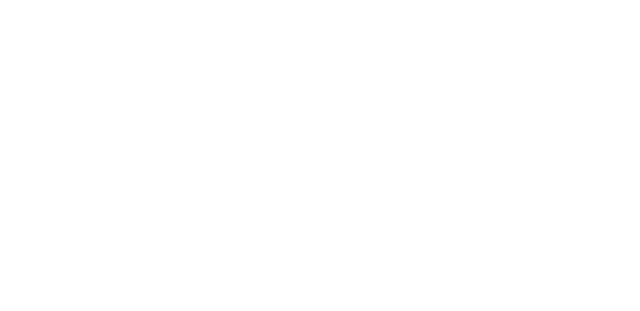
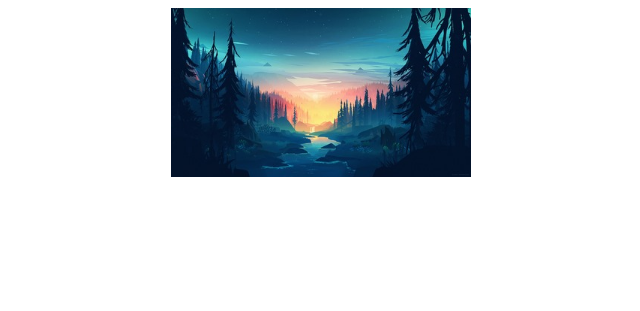
Before and after one commit to js-tasks-ru/htmlcss-20220414_shymakher, a website: page 06-lection4/03-srcset/index.html in a window 1280 px wide. Shown: the whole page, without its empty margins (319-959 px from the left). Drawn offline with Linux system fonts and the light colour scheme; files whose address does not match are found by name.

Commit message:
avatar with tag img and srcset attribute

```diff
--- a/06-lection4/03-srcset/index.html
+++ b/06-lection4/03-srcset/index.html
@@ -1,10 +1,24 @@
 <!DOCTYPE html>
 <html lang="ru">
-    <head>
-        <link rel="stylesheet" href="../../assets/css/main.css">
-        <link rel="stylesheet" href="./srcset.css">
-    </head>
-    <body>
+  <head>
+    <link rel="stylesheet" href="../../assets/css/main.css" />
+    <link rel="stylesheet" href="./srcset.css" />
+  </head>
+  <body>
+    <div style="height: 300px; width: 300px; margin: 0 auto">
+      <!-- <picture class="picture">
+        <source media="(min-width:768px)" srcset="public/forest_768.jpg" />
+        <source media="(min-width:400px)" srcset="public/forest_400.jpg" />
+        <img class="picture__image" src="public/forest_400.jpg" alt="pic" />
+      </picture> -->
 
-    </body>
+      <img
+        class="picture"
+        alt="pic"
+        srcset="public/forest_400.jpg 1x, public/forest_768.jpg 2x"
+        sizes="(max-width:400px) 400px,(max-width:768px) 768px, 400px"
+        src="public/forest_400.jpg"
+      />
+    </div>
+  </body>
 </html>
--- a/06-lection4/03-srcset/srcset.css
+++ b/06-lection4/03-srcset/srcset.css
@@ -0,0 +1,13 @@
+/* .picture {
+}
+
+.picture__image {
+  width: 100%;
+  height: 100%;
+  object-fit: fill;
+} */
+
+
+.picture {
+  max-width: 100%;
+}
```
